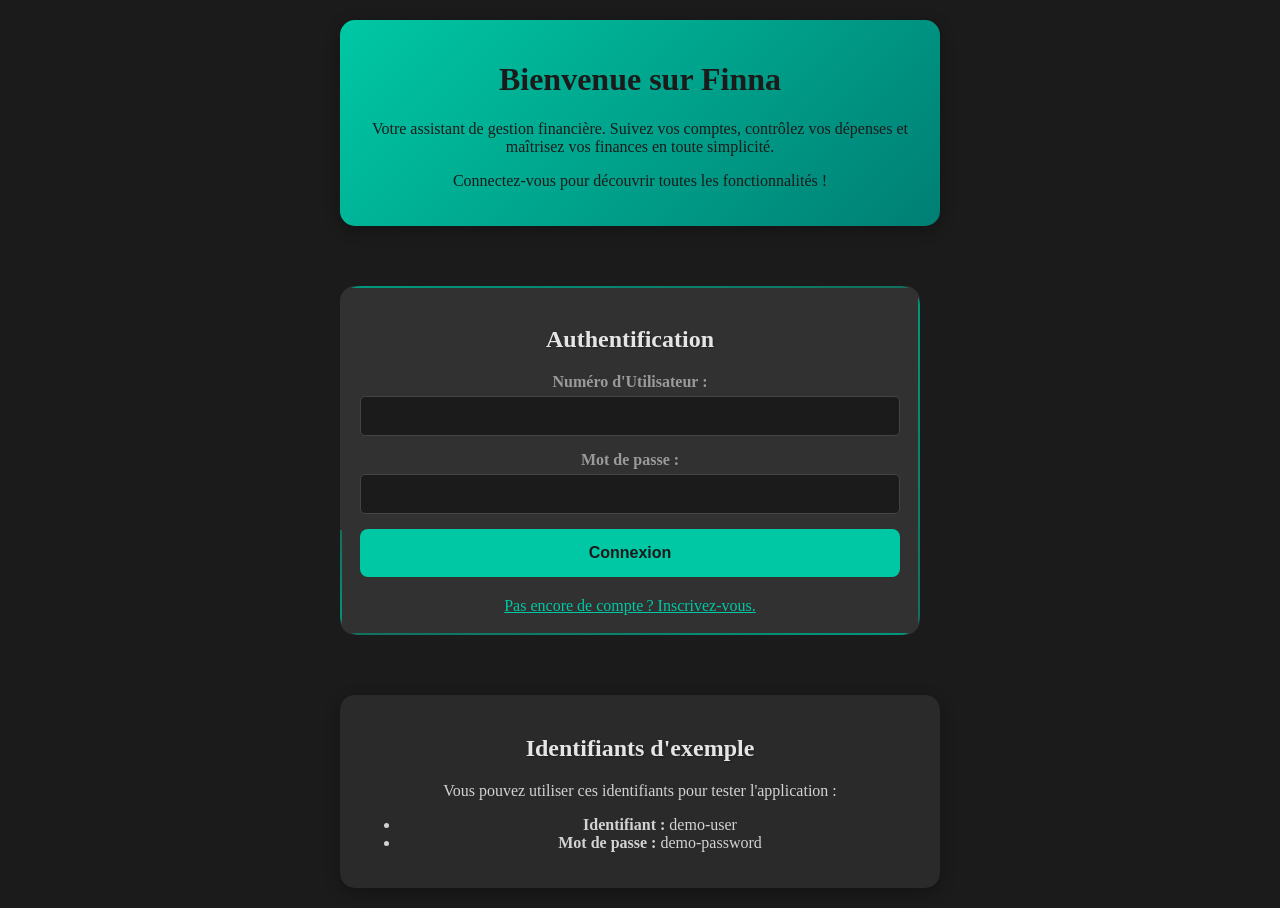
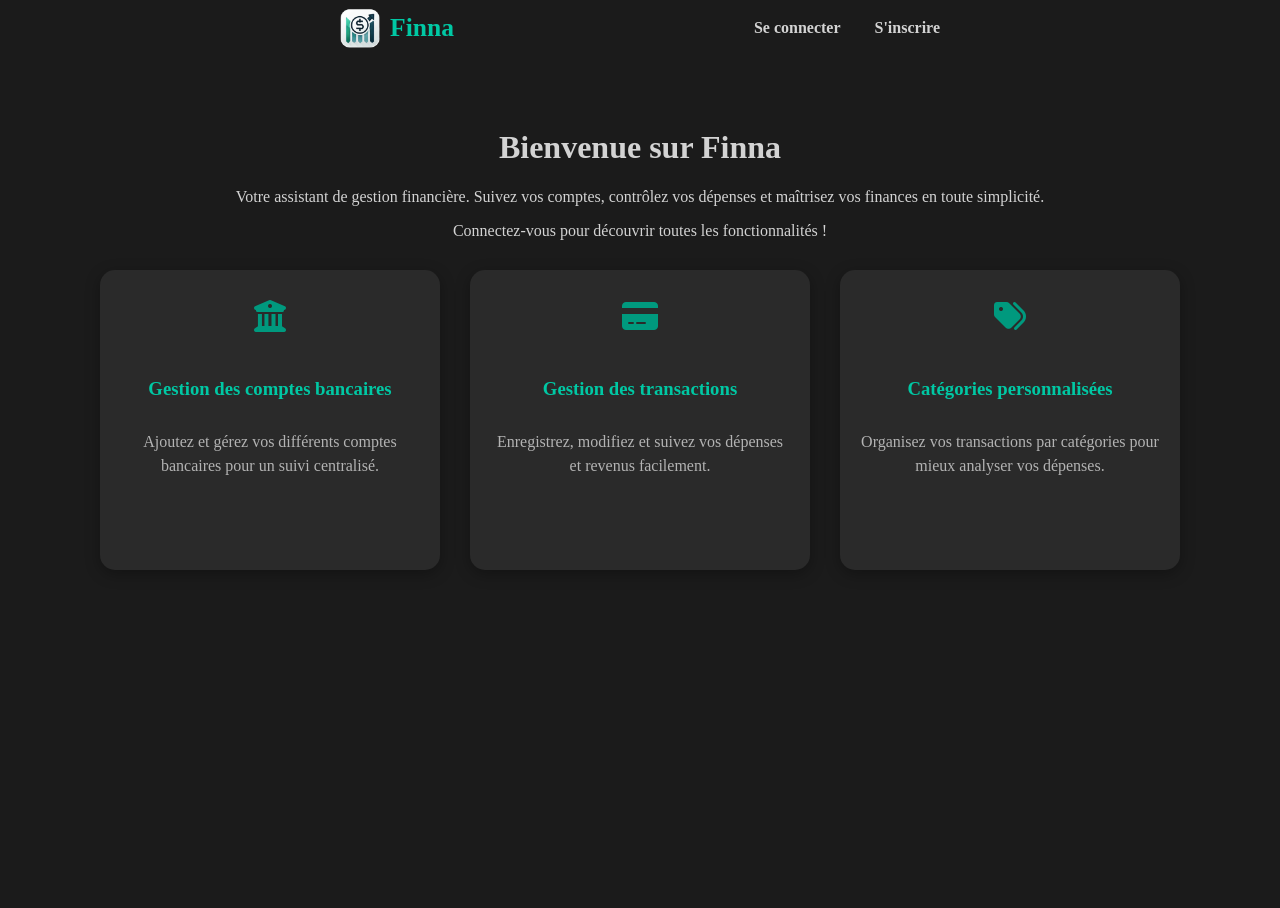
Before and after one commit to Sihtta/Finna-, a PHP site: page /compte/vue/index.php in a window 1280 px wide. After the commit the page ends 570 px from the top, so only its background shows below. Run offline with PHP 8.4, Linux system fonts and the light colour scheme.

Commit message:
Amélioration visuel Page d'accueil

```diff
--- a/compte/vue/index.php
+++ b/compte/vue/index.php
@@ -4,53 +4,60 @@
 <head>
     <meta charset="UTF-8">
     <meta name="viewport" content="width=device-width, initial-scale=1.0">
-    <title>Accueil - Finna</title>
-    <link rel="stylesheet" href="../../style/compte.css?v=1.2">
-    <link rel="icon" type="image/png" href="../../assets/images/favicon.png">
+    <title>Finna - Gestion financière</title>
+    <link rel="stylesheet" href="../../style/compte.css?v=1.4">
+    <link href="https://cdnjs.cloudflare.com/ajax/libs/font-awesome/6.0.0/css/all.min.css" rel="stylesheet">
 </head>
 
 <body>
+
+    <!-- Header -->
     <header class="main-header">
-        <h1>Bienvenue sur Finna</h1>
-        <p>
-            Votre assistant de gestion financière. Suivez vos comptes, contrôlez vos dépenses et
-            maîtrisez vos finances en toute simplicité.
-        </p>
-        <p>Connectez-vous pour découvrir toutes les fonctionnalités !</p>
+        <div class="header-content">
+            <div class="logo">
+                <img src="../../assets/images/favicon.png" alt="Logo Finna" class="logo-img">
+                <span class="logo-text">Finna</span>
+            </div>
+            <nav class="nav-links">
+                <a href="login.view.php">Se connecter</a>
+                <a href="inscription.view.php">S'inscrire</a>
+            </nav>
+        </div>
     </header>
 
-    <div class="login-form">
-        <div class="container">
-            <div class="content">
-                <section>
-                    <h2>Authentification</h2>
-                    <form action="../controleur/login.php" method="POST">
-                        <label for="login">Numéro d'Utilisateur :</label>
-                        <input type="text" id="login" name="login" required>
+    <!-- Contenu principal -->
+    <main class="container">
+        <div class="content">
+            <h1 class="main-title">
+                Bienvenue sur <span class="highlight-green">Finna</span>
+            </h1>
+            <p>
+                Votre assistant de gestion financière. Suivez vos comptes, contrôlez vos dépenses et
+                maîtrisez vos finances en toute simplicité.
+            </p>
+            <p>Connectez-vous pour découvrir toutes les fonctionnalités !</p>
 
-                        <label for="password">Mot de passe :</label>
-                        <input type="password" id="password" name="password" required>
-
-                        <button type="submit">Connexion</button>
-
-                        <a href="../controleur/inscription.php">Pas encore de compte ? Inscrivez-vous.</a>
-
-                        <?php if (isset($_GET['error']) && $_GET['error'] == 1): ?>
-                            <p class="error">Identification incorrecte. Essayez de nouveau.</p>
-                        <?php endif; ?>
-                    </form>
-                </section>
+            <!-- Cartes des fonctionnalités -->
+            <div class="cards">
+                <div class="card">
+                    <i class="skill-icon fa-solid fa-university"></i>
+                    <h3>Gestion des comptes bancaires</h3>
+                    <p>Ajoutez et gérez vos différents comptes bancaires pour un suivi centralisé.</p>
+                </div>
+                <div class="card">
+                    <i class="skill-icon fa-solid fa-credit-card"></i>
+                    <h3>Gestion des transactions</h3>
+                    <p>Enregistrez, modifiez et suivez vos dépenses et revenus facilement.</p>
+                </div>
+                <div class="card">
+                    <i class="skill-icon fa-solid fa-tags"></i>
+                    <h3>Catégories personnalisées</h3>
+                    <p>Organisez vos transactions par catégories pour mieux analyser vos dépenses.</p>
+                </div>
             </div>
         </div>
-    </div>
-    <div class="example-credentials">
-        <h2>Identifiants d'exemple</h2>
-        <p>Vous pouvez utiliser ces identifiants pour tester l'application :</p>
-        <ul>
-            <li><strong>Identifiant :</strong> <span class="highlight">demo-user</span></li>
-            <li><strong>Mot de passe :</strong> <span class="highlight">demo-password</span></li>
-        </ul>
-    </div>
+    </main>
+
 </body>
 
 </html>
--- a/style/compte.css
+++ b/style/compte.css
@@ -1,15 +1,54 @@
+/* Base générale */
 body {
     font-family: 'Merriweather', serif;
     background-color: #1B1B1B;
     color: #D3D3D3;
-    margin: 0;
-    padding: 20px;
     display: flex;
     flex-direction: column;
     align-items: center;
-    gap: 30px;
-    min-height: 100vh;
 }
+
+/* Header */
+.main-header {
+    width: 100%;
+    top: 0;
+}
+
+.main-header .header-content {
+    display: flex;
+    justify-content: space-between;
+    align-items: center;
+    width: 100%;
+}
+
+.logo {
+    display: flex;
+    align-items: center;
+}
+
+.logo-img {
+    width: 40px;
+    margin-right: 10px;
+}
+
+.logo-text {
+    font-size: 1.6em;
+    font-weight: bold;
+    color: #00C8A4;
+}
+
+.nav-links a {
+    color: #D3D3D3;
+    text-decoration: none;
+    font-weight: bold;
+    margin-left: 30px;
+    transition: color 0.3s;
+}
+
+.nav-links a:hover {
+    color: #00C8A4;
+}
+
 
 .main-header,
 .login-form,
@@ -28,24 +67,8 @@
     margin: auto;
 }
 
-.main-header {
-    text-align: center;
-    padding: 20px;
-    border-radius: 15px;
-    background: linear-gradient(135deg, #00C8A4, #007F74);
-    color: #1B1B1B;
-    box-shadow: 0 4px 15px rgba(0, 0, 0, 0.3);
-}
 
-.example-credentials {
-    background-color: #2A2A2A;
-    padding: 20px;
-    border-radius: 15px;
-    box-shadow: 0 4px 15px rgba(0, 0, 0, 0.3);
-    text-align: center;
-}
-
-.login-form h2, .example-credentials h2, .signup-form h2 {
+.login-form h2, .signup-form h2 {
     color: #E5E5E5;
     text-align: center;
     text-shadow: 1px 1px 2px rgba(0, 0, 0, 0.3);
@@ -138,8 +161,23 @@
     margin-top: 10px;
 }
 
-/* Conteneur de contenu */
+/* Section principale */
 .container {
+    position: relative;
+    margin-top: 60px;
+    margin-bottom: 30px;
+    text-align: center;
+    overflow: hidden;
+    width: 100%;
+}
+
+.content {
+    position: relative;
+    z-index: 2;
+    border-radius: 20px;
+}
+
+.container2 {
     position: relative;
     margin-top: 20px;
     padding: 20px;
@@ -155,13 +193,13 @@
 
 }
 
-.content {
+.content2 {
     position: relative;
     z-index: 2;
     border-radius: 20px;
   }
 
-  .container::before {
+  .container2::before {
     content: '';
     position: absolute;
     top: 0;
@@ -196,3 +234,91 @@
       background-size: 100% 2px, 2px 100%, 100% 2px, 2px 100%;
     }
   }
+
+
+/* Cartes */
+.cards {
+    display: flex;
+    justify-content: center;
+    gap: 30px;
+    min-height: 300px;
+    margin-top: 30px;
+    margin-bottom: 30px;
+    flex-wrap: wrap;
+}
+
+.card {
+    background-color: #2A2A2A;
+    border-radius: 15px;
+    padding: 30px 20px;
+    width: 300px;
+    text-align: center;
+    box-shadow: 0 4px 15px rgba(0, 0, 0, 0.3);
+    transition: transform 0.3s, box-shadow 0.3s;
+}
+
+.card:hover {
+    transform: translateY(-5px);
+    box-shadow: 0 8px 20px rgba(0, 200, 164, 0.5);
+}
+
+.skill-icon {
+    font-size: 2rem;
+    color: #00997E;
+    margin-bottom: 1rem;
+    fill: #00997E;
+    display: block;
+}
+
+.card h3 {
+    color: #00C8A4;
+    margin-top: 30px;
+    margin-bottom: 30px;
+}
+
+.card p {
+    color: #B3B3B3;
+    line-height: 1.5;
+}
+
+/* Section Identifiants d'exemple */
+.example-credentials {
+    background-color: #2A2A2A;
+    padding: 20px;
+    border-radius: 15px;
+    box-shadow: 0 4px 15px rgba(0, 0, 0, 0.3);
+    text-align: center;
+}
+
+.example-credentials h2 {
+    color: #E5E5E5;
+    text-align: center;
+    text-shadow: 1px 1px 2px rgba(0, 0, 0, 0.3);
+    margin-bottom: 20px;
+}
+
+.example-credentials ul {
+    list-style: none;
+    padding: 0;
+}
+
+.example-credentials li {
+    margin: 10px 0;
+    color: #D3D3D3;
+}
+
+.highlight {
+    color: #00C8A4;
+    font-weight: bold;
+}
+
+/* Liens */
+a {
+    color: #00C8A4;
+    text-decoration: underline;
+    cursor: pointer;
+}
+
+a:hover {
+    color: #00997E;
+}
```
Also changed, not shown: compte/vue/inscription.view.php (+16 -3 lines), compte/vue/login.view.php (added, +63 -0 lines).
